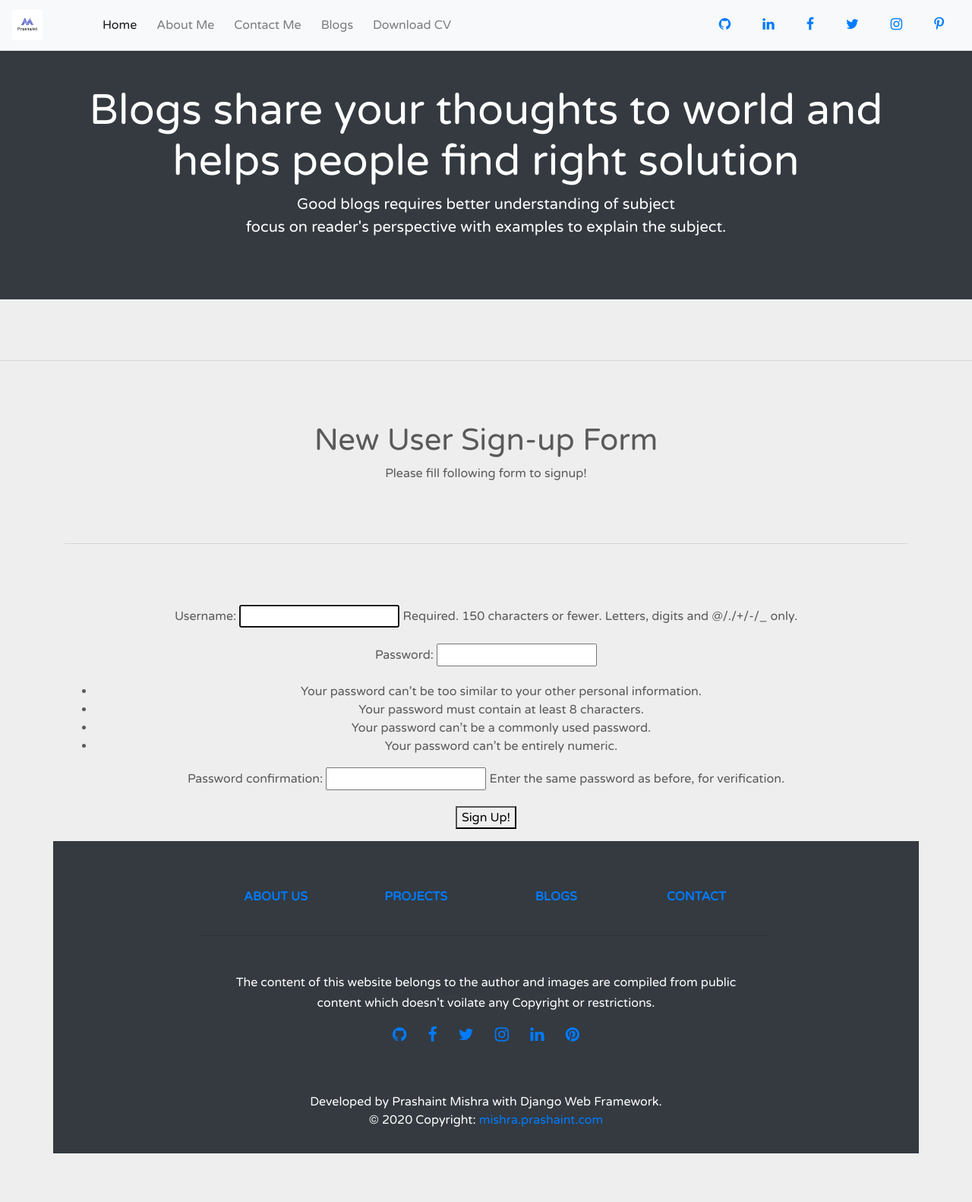
After one commit to prashaint/django_prashaint_portfolio_project, a Django app: page /blogs/user_signup/ in a window 1280 px wide. The commit adds this page. Shown: the whole page at 76% size. Run offline with Django 3.2, Linux system fonts and the light colour scheme; some libraries are stand-ins or nearby versions.

Commit message:
Added signup page

```diff
--- /dev/null
+++ b/blogs/templates/blogs/user_signup.html
@@ -0,0 +1,46 @@
+{% extends 'portfolio/base.html' %}
+
+{% block content %}
+{% load static %}
+
+  <div class="jumbotron jumbotron-fluid bg-dark text-white">
+    <div class="container text-center">
+      <h1 class="display-4">Blogs share your thoughts to world and helps people find right solution</h1>
+      <p class="lead">Good blogs requires better understanding of subject<br>focus on reader's perspective with examples to explain the subject.  </p>
+    </div>
+  </div>
+  <hr class="featurette-divider">
+  <div class="container marketing text-center">
+  <h1>New User Sign-up Form</h1>
+  <p>Please fill following form to signup!</p>
+  <hr class="featurette-divider">
+  <h2> {{ error }} </h2>
+  <form method="POST">
+    {% csrf_token %}
+    {{ form.as_p }}
+    <button type="submit">Sign Up!</button>
+    <!-- <p><a class="btn btn-lg btn-primary" href="#" role="button" type="submit">Sign up!</a></p> -->
+  </form>
+
+    <!-- START THE FEATURETTES
+{% for blog in blogs %}
+    <hr class="featurette-divider">
+
+    <div class="row featurette">
+      <div class="col-md-7">
+        <a href="{% url 'blogs:details' blog.id %}"><h2 class="featurette-heading">{{ blog.title }}</h2></a>
+        <p class="lead">{{ blog.body }}</p>
+        <p><a class="btn btn-lg btn-primary" href="{% url 'blogs:details' blog.id %}" role="button">Read More</a></p>
+        <p class="lead"><span class="text-muted">Author: {{ blog.author }}</span></p>
+        <p class="lead"><span class="text-muted">Created on: {{ blog.created_date }}</span></p>
+        <p class="lead"><span class="text-muted">Published on: {{ blog.published_date }}</span></p>
+      </div>
+    </div>
+
+    <hr class="featurette-divider">
+{% endfor %} -->
+    <!-- /END THE FEATURETTES -->
+
+  </div><!-- /.container -->
+
+{% endblock %}
--- a/blogs/urls.py
+++ b/blogs/urls.py
@@ -9,5 +9,5 @@ app_name = 'blogs'
 urlpatterns = [
     path('', views.tech_blogs, name='tech_blogs'),
     path('<int:blog_id>/', views.details, name='details'),
-    #path('portfolio/', include('portfolio.urls')),
+    path('user_signup/', views.user_signup, name="user_signup"),
 ]
--- a/blogs/views.py
+++ b/blogs/views.py
@@ -1,5 +1,7 @@
 from django.shortcuts import render, get_object_or_404
 from .models import Blog
+from django.contrib.auth.forms import UserCreationForm
+from django.contrib.auth.models import User
 
 def tech_blogs(request):
 	blogs = Blog.objects.all()
@@ -8,3 +10,13 @@ def tech_blogs(request):
 def details(request, blog_id):
 	blog = get_object_or_404(Blog, pk=blog_id)
 	return render(request, 'blogs/details.html', {'blog':blog})
+
+def user_signup(request):
+	if request.method == 'GET':
+		return render(request, 'blogs/user_signup.html', {'form':UserCreationForm()})
+	else:
+		if request.POST['password1'] == request.POST['password2']:
+			user = User.objects.create_user(request.POST['username'], password=request.POST['password1'])
+			user.save()
+		else:
+			return render(request, 'blogs/user_signup.html', {'form':UserCreationForm(), 'error':'Password and Confirmation password did not match!'})
--- a/portfolio/templates/portfolio/home.html
+++ b/portfolio/templates/portfolio/home.html
@@ -16,7 +16,7 @@
           <div class="carousel-caption text-left">
             <h1>Hi, I'm Prashaint Mishra</h1>
             <p>Welcome to my virtual world of knowldge and Idea sharing portal!</p>
-            <p><a class="btn btn-lg btn-primary" href="#" role="button">Sign up for Blogs!</a></p>
+            <p><a class="btn btn-lg btn-primary" href="{% url 'blogs:user_signup' %}" role="button">Sign up for Blogs!</a></p>
           </div>
         </div>
       </div>
```
